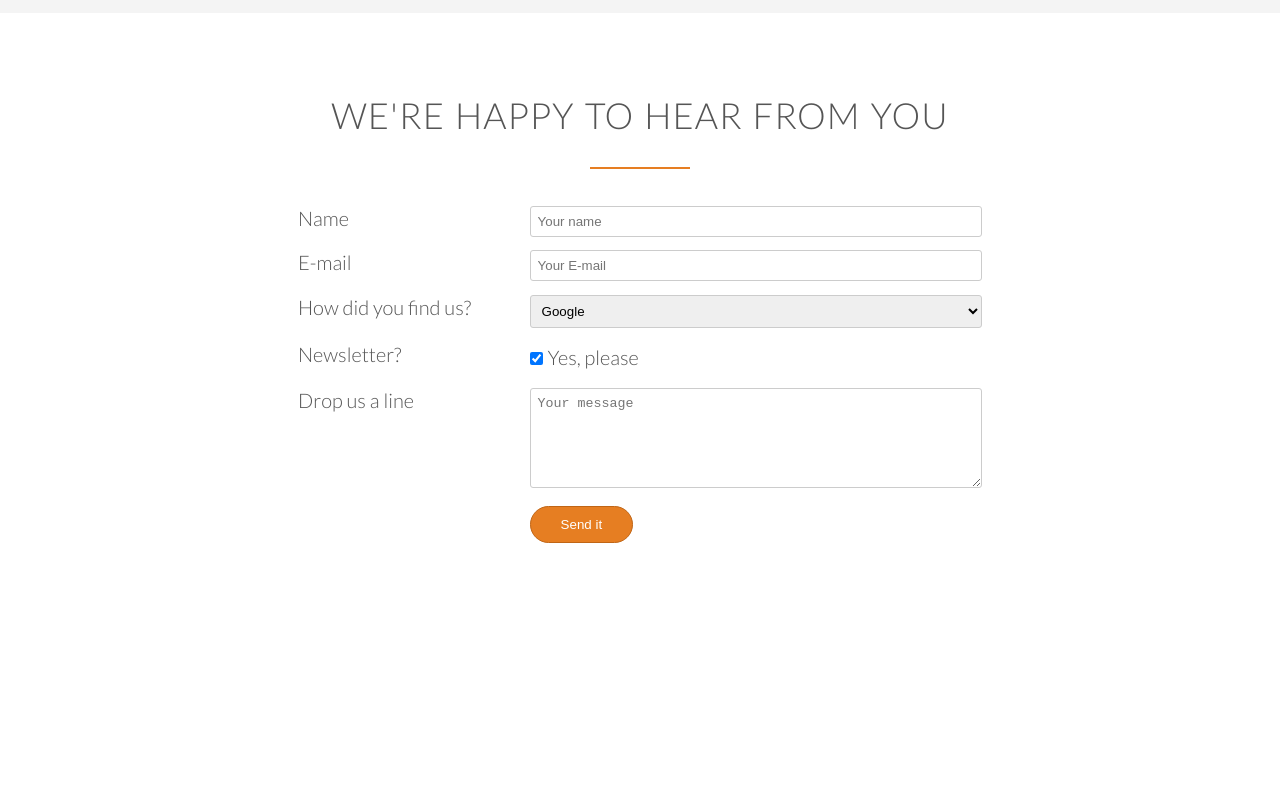
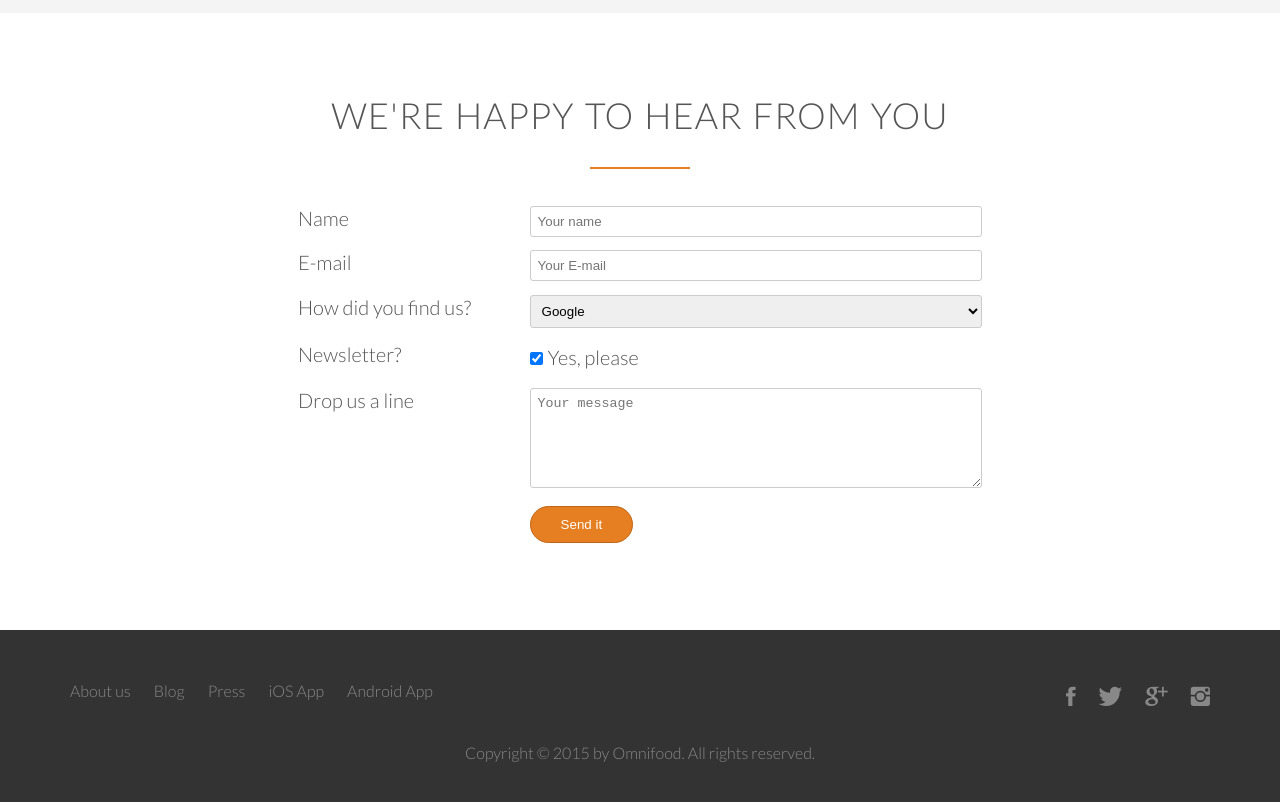
Before and after one commit to m2paulc/omnifood, a website: page index.html in a window 1280 px wide. Shown: the part 4666-5468 px from the top of the page. Before the commit the page ends 5296 px from the top, so only its background shows below. Drawn offline with Linux system fonts and the light colour scheme; files whose address does not match are found by name.

Commit message:
completed footer section

```diff
--- a/index.html
+++ b/index.html
@@ -367,6 +367,31 @@
     </div>
   </section>
 
+  <footer>
+    <div class="row">
+      <div class="col span-1-of-2">
+        <ul class="footer-nav">
+          <li><a href="#">About us</a></li>
+          <li><a href="#">Blog</a></li>
+          <li><a href="#">Press</a></li>
+          <li><a href="#">iOS App</a></li>
+          <li><a href="#">Android App</a></li>
+        </ul>
+      </div>
+      <div class="col span-1-of-2">
+        <ul class="social-links">
+          <li><a href="#"><i class="ion-social-facebook"></i></a></li>
+          <li><a href="#"><i class="ion-social-twitter"></i></a></li>
+          <li><a href="#"><i class="ion-social-googleplus"></i></a></li>
+          <li><a href="#"><i class="ion-social-instagram"></i></a></li>
+        </ul>
+      </div>
+    </div>
+    <div class="row">
+      <p>Copyright &copy; 2015 by Omnifood. All rights reserved.</p>
+    </div>
+  </footer>
+
   <script src="resources/js/index.js"></script>
 </body>
 </html>
--- /dev/null
+++ b/resources/css/modules/_section-footer.css
@@ -0,0 +1,83 @@
+/* -------------------------------
+Footer Section Page Setting
+------------------------------- */
+
+footer {
+  background-color: #333;
+  padding: 40px;
+  font-size: 80%;
+}
+
+footer p {
+  color: #888;
+  text-align: center;
+  margin-top: 20px;
+}
+
+.footer-nav {
+  list-style: none;
+  float: left;
+}
+
+.social-links {
+  list-style: none;
+  float: right;
+}
+
+.footer-nav li,
+.social-links li {
+  display: inline-block;
+  margin-right: 20px;
+}
+
+.footer-nav li:last-child,
+.social-links li:last-child {
+  margin-right: 0;
+}
+
+.footer-nav li a:link,
+.footer-nav li a:visited,
+.social-links li a:link,
+.social-links li a:visited {
+  text-decoration: none;
+  border: 0;
+  color: #888;
+  transition: all 0.3s;
+}
+
+.footer-nav li a:hover,
+.footer-nav li a:active {
+  color: #ddd;
+}
+
+.social-links li a:link,
+.social-links li a:visited {
+  font-size: 160%;
+}
+
+.ion-social-facebook,
+.ion-social-twitter,
+.ion-social-googleplus,
+.ion-social-instagram {
+  transition: all 0.3s;
+}
+
+.ion-social-facebook:hover,
+.ion-social-facebook:active {
+  color: #3b5998;
+}
+
+.ion-social-twitter:hover,
+.ion-social-twitter:active {
+  color: #00aced;
+}
+
+.ion-social-googleplus:hover,
+.ion-social-googleplus:active {
+  color: #dd4b39;
+}
+
+.ion-social-instagram:hover,
+.ion-social-instagram:active {
+  color: #527fa4;
+}
--- a/resources/css/styles.css
+++ b/resources/css/styles.css
@@ -90,3 +90,8 @@ Button settings
 /*Form Section*/
 /*---------------------------------*/
 @import "./modules/_section-form.css";
+
+/* -------------------------------
+Footer Section Page Setting
+------------------------------- */
+@import "./modules/_section-footer.css";
```
Also changed, not shown: dist/index.html, 3 other files.
